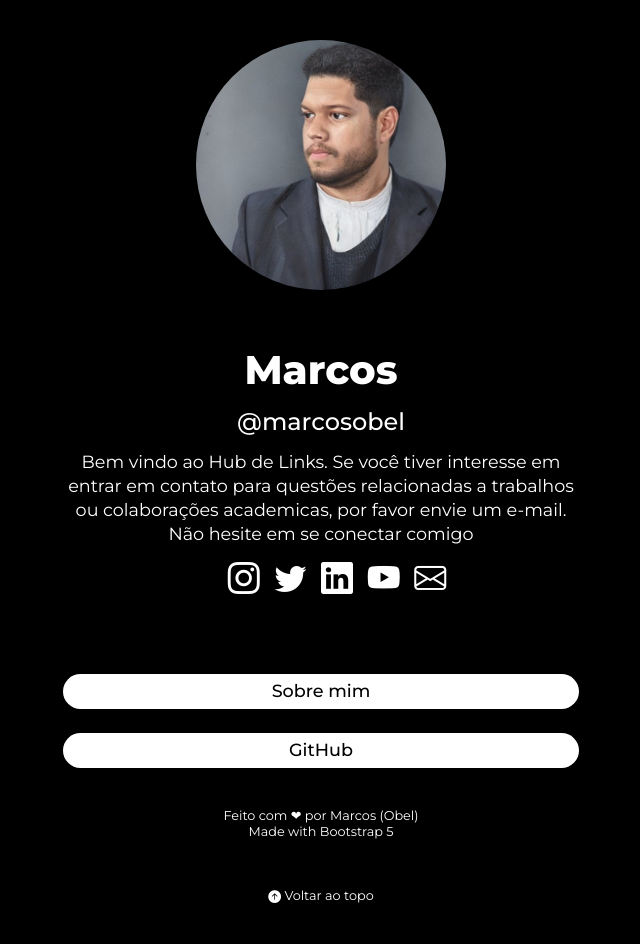
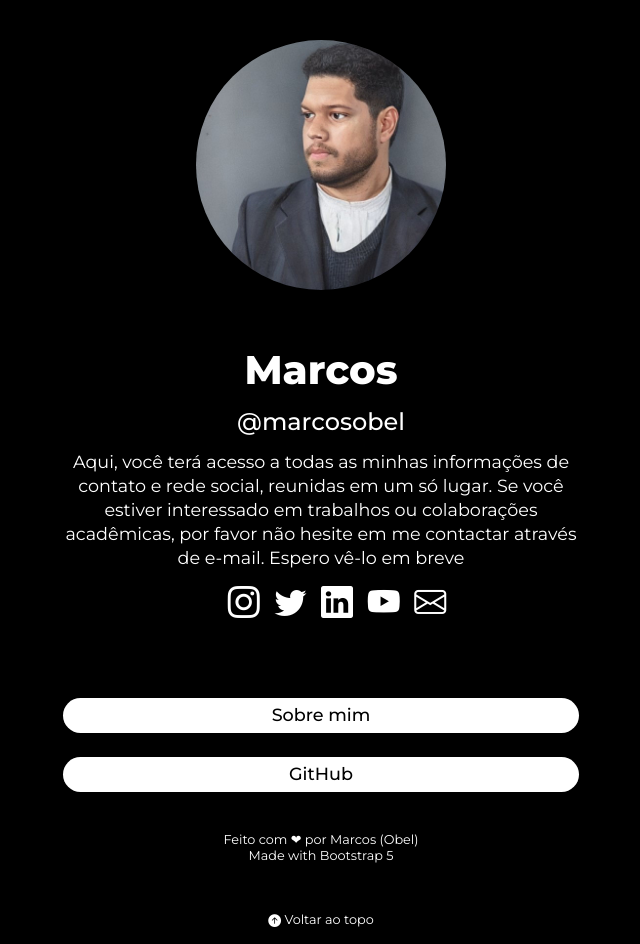
Before and after one commit to aragonxpd154/hublink-profile-aragonxpd154, a plain HTML site: page index.html in a window 1280 px wide. Shown: the whole page, without its empty margins (319-959 px from the left). Before the commit the page ends 920 px from the top, so only its background shows below. Drawn offline with Linux system fonts and the light colour scheme; files whose address does not match are found by name.

Commit message:
Modificação pequena
Modificando a frase convidativa do projeto

```diff
--- a/index.html
+++ b/index.html
@@ -52,7 +52,7 @@
         <div class="container-fluid bio">
             <div class="row">
                 <div class="col">
-                    <p>Bem vindo ao Hub de Links. Se você tiver interesse em entrar em contato para questões relacionadas a trabalhos ou colaborações academicas, por favor envie um e-mail. Não hesite em se conectar comigo</p>
+                    <p>Aqui, você terá acesso a todas as minhas informações de contato e rede social, reunidas em um só lugar. Se você estiver interessado em trabalhos ou colaborações acadêmicas, por favor não hesite em me contactar através de e-mail. Espero vê-lo em breve</p>
                 </div>
             </div>
         </div>
```
